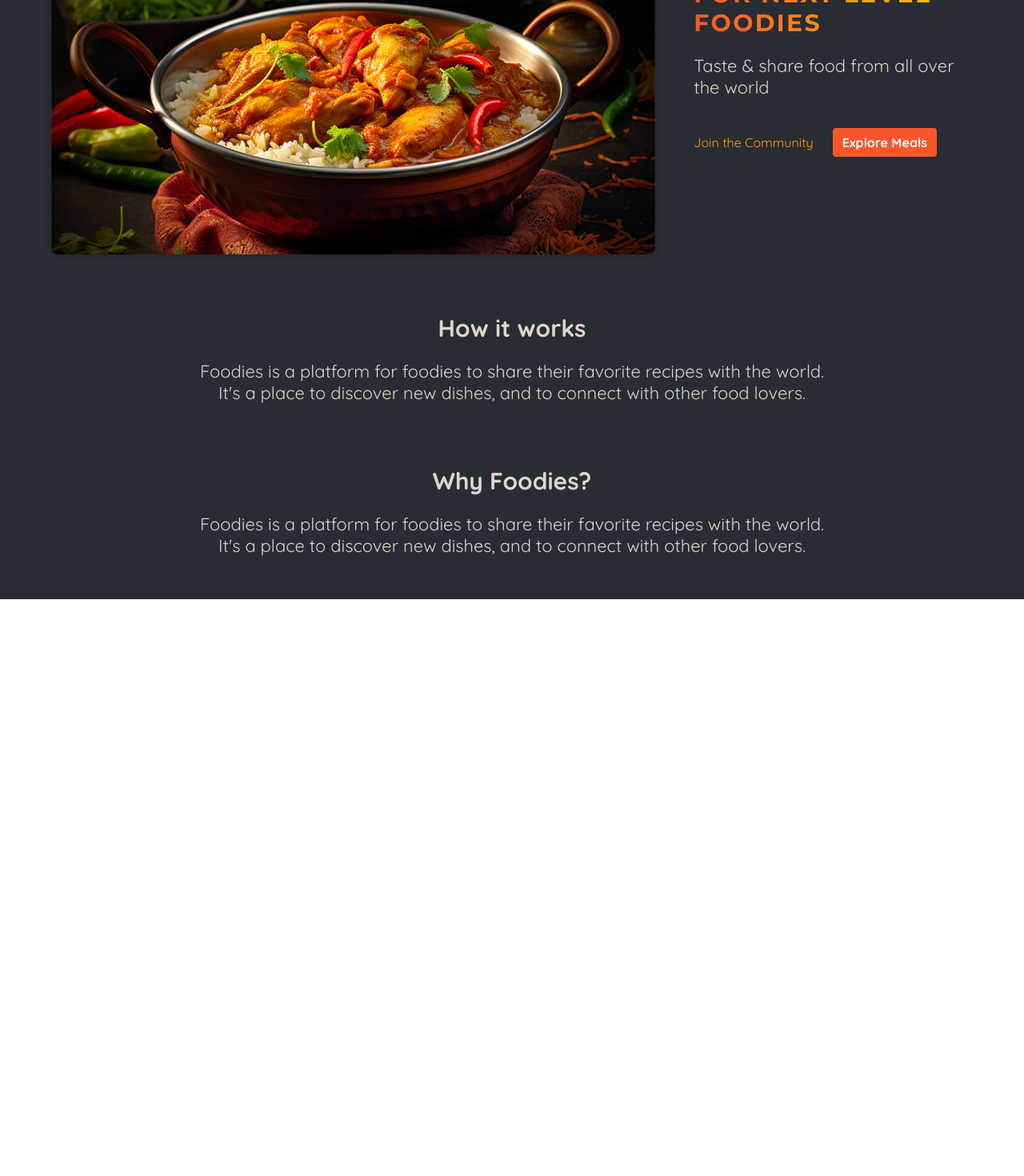
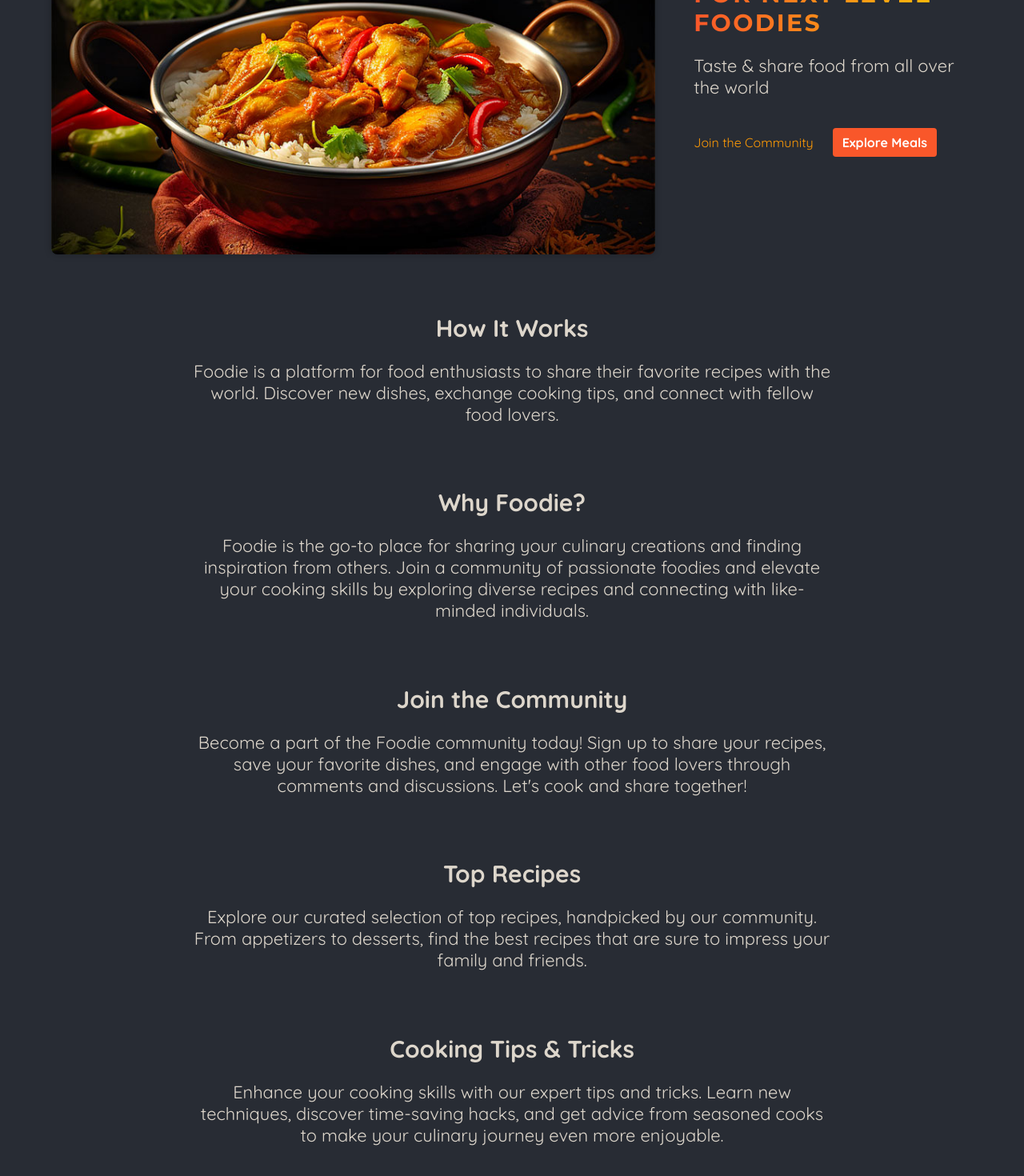
Before and after one commit to akaBaytar/foodie-app, a Next.js app: page / in a window 1280 px wide. Shown: the part 274-1744 px from the top of the page at 80% size. Before the commit the page ends 1023 px from the top, so only its background shows below. Built offline with nearby package versions, Linux system fonts and the light colour scheme.

Commit message:
populate sections

```diff
--- a/app/page.js
+++ b/app/page.js
@@ -24,20 +24,49 @@ export default function Home() {
       </header>
       <main>
         <section className={classes.section}>
-          <h2>How it works</h2>
+          <h2>How It Works</h2>
           <p>
-            Foodies is a platform for foodies to share their favorite recipes
-            with the world. It&apos;s a place to discover new dishes, and to
-            connect with other food lovers.
+            Foodie is a platform for food enthusiasts to share their favorite
+            recipes with the world. Discover new dishes, exchange cooking tips,
+            and connect with fellow food lovers.
           </p>
         </section>
 
         <section className={classes.section}>
-          <h2>Why Foodies?</h2>
+          <h2>Why Foodie?</h2>
           <p>
-            Foodies is a platform for foodies to share their favorite recipes
-            with the world. It&apos;s a place to discover new dishes, and to
-            connect with other food lovers.
+            Foodie is the go-to place for sharing your culinary creations and
+            finding inspiration from others. Join a community of passionate
+            foodies and elevate your cooking skills by exploring diverse recipes
+            and connecting with like-minded individuals.
+          </p>
+        </section>
+
+        <section className={classes.section}>
+          <h2>Join the Community</h2>
+          <p>
+            Become a part of the Foodie community today! Sign up to share your
+            recipes, save your favorite dishes, and engage with other food
+            lovers through comments and discussions. Let&apos;s cook and share
+            together!
+          </p>
+        </section>
+
+        <section className={classes.section}>
+          <h2>Top Recipes</h2>
+          <p>
+            Explore our curated selection of top recipes, handpicked by our
+            community. From appetizers to desserts, find the best recipes that
+            are sure to impress your family and friends.
+          </p>
+        </section>
+
+        <section className={classes.section}>
+          <h2>Cooking Tips & Tricks</h2>
+          <p>
+            Enhance your cooking skills with our expert tips and tricks. Learn
+            new techniques, discover time-saving hacks, and get advice from
+            seasoned cooks to make your culinary journey even more enjoyable.
           </p>
         </section>
       </main>
```
